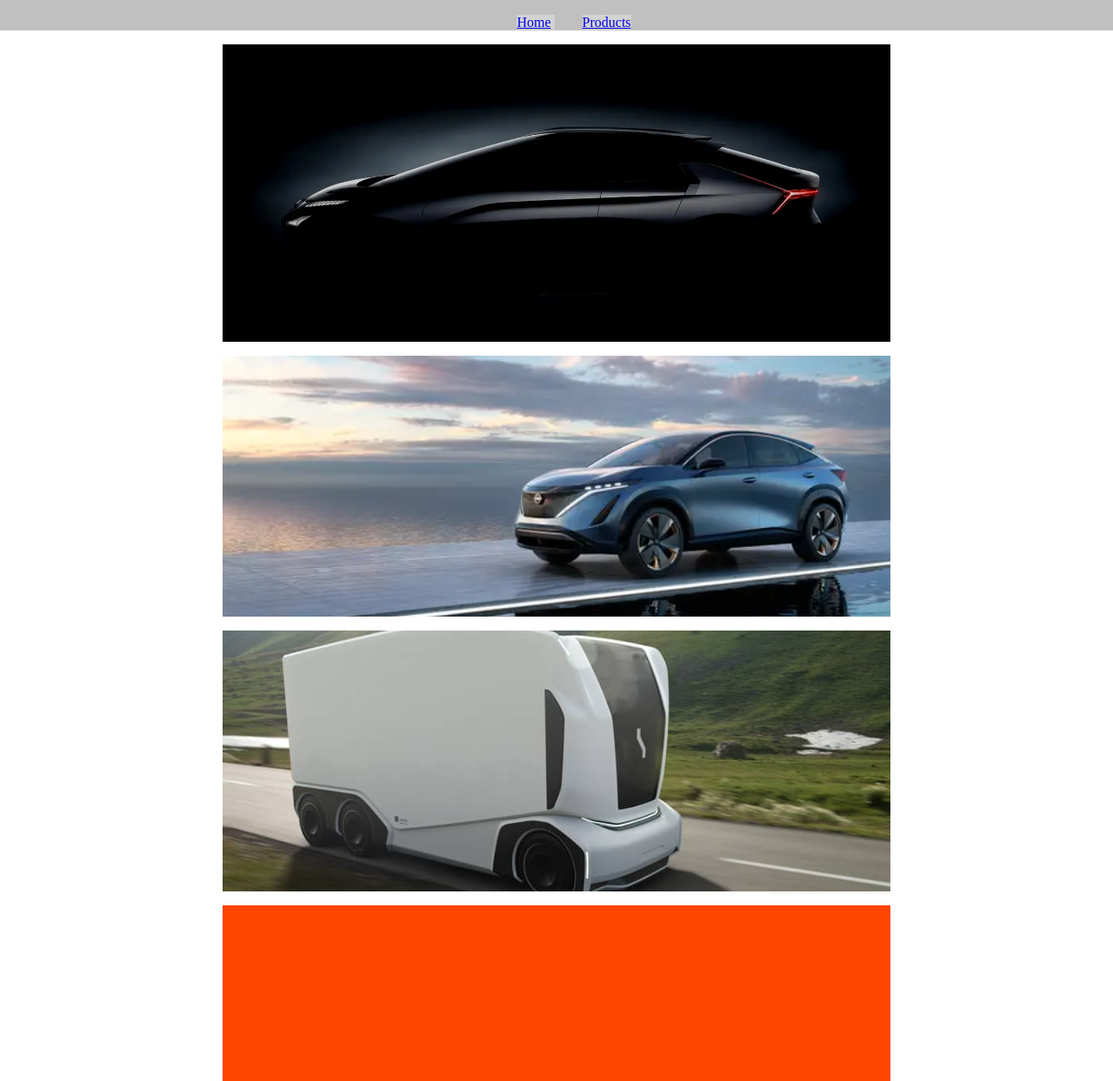
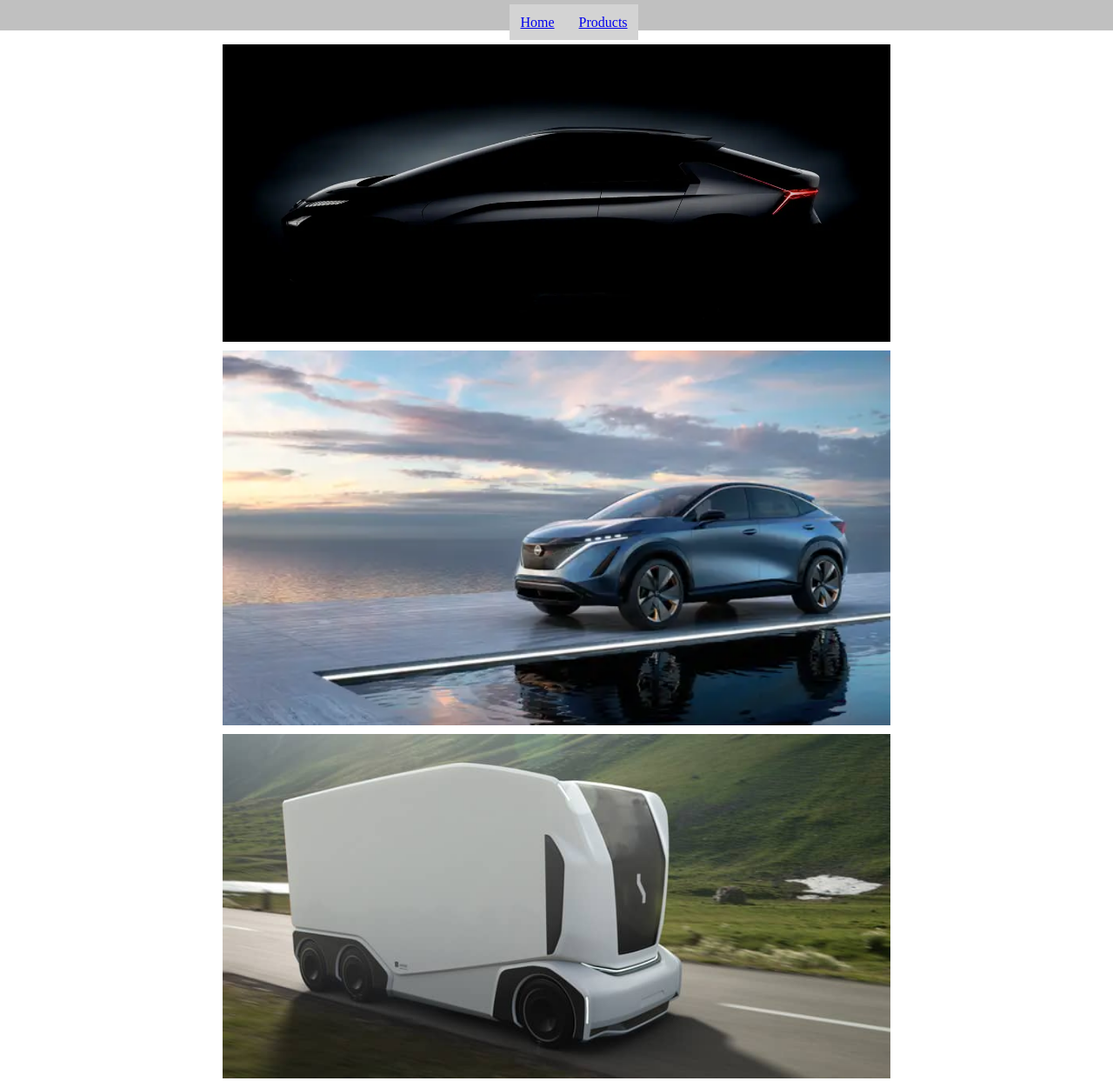
Before and after one commit to TopHatRev/astrolis-products, a plain HTML site: page index.html in a window 1280 px wide. Shown: the part 57-1300 px from the top of the page at 87% size. Drawn offline with Linux system fonts and the light colour scheme.

Commit message:
Add more content to HTML and CSS.

```diff
--- a/index.html
+++ b/index.html
@@ -25,16 +25,10 @@
           </nav>
     </header>
     <main>
-       <div class="hero-container">
-        <img src="products-hero.webp" alt="">
-        <!-- <section class="hero"></section>  -->
-      </div>
-       <div class="products">
-        <section class="product-1"></section>
-        <section class="product-2"></section>
-        <section class="product-3"></section>
-        <section class="product-4"></section>
-       </div>
+       <img class="hero" src="products-hero.webp" alt="">
+       <img src="astrolis-product1.webp" alt="" class="products">
+       <img src="astrolis-product2.jpeg" alt="" class="products">
+       <img src="astrolis-product3.webp" alt="" class="products">
     </main>
     <footer>
         &copy; 2022 Astrolis
--- a/style.css
+++ b/style.css
@@ -21,62 +21,26 @@ img{
 
 ul li{
     list-style-type: none;
-    margin:16px;
-    padding:0;
+    margin:30px auto;
+    padding:12px;
     display:inline;
     background-color:lightgray;
     text-decoration: none;
-}
-
-.hero-container{
-    overflow:hidden;
-    width: 60%;
-    margin: 16px auto;
+    color:whitesmoke;
 }
 
 .hero{
-    min-height: 300px;
-    /* margin:16px auto; */
-    background-image: url("products-hero.webp");
-    background-size: cover;
-    background-repeat: no-repeat;
-    background-position: bottom;
-    /* width: 60%; */
- }
-
-
-.product-1{
-    min-height: 300px;
-    margin: 16px auto;
-    background-image: url("astrolis-product1.webp");
-    background-size:cover;
-    background-repeat:no-repeat;
-    background-position:center;
     width: 60%;
+    display: block;
+    margin: 10px auto;
+    cursor: pointer;
 }
 
-.product-2{
-    min-height: 300px;
-    margin: 16px auto;
-    background-image: url("astrolis-product2.jpeg");
-    background-size:cover;
-    background-repeat:no-repeat;
-    background-position:center;
+.products{
     width: 60%;
-}
-
-.product-3{
-    min-height: 300px;
-    background-color: orangered;
-    margin: 16px auto;
-    width: 60%;
-}
-
-.product-4{
-    min-height: 300px;
-    background-color: green;
-    margin: 16px auto;
-    width: 60%;
+    display:block;
+    margin: 10px auto;
+    cursor: pointer;
 }
 
 footer{
```
Also changed, not shown: astrolis-product3.webp (added).
